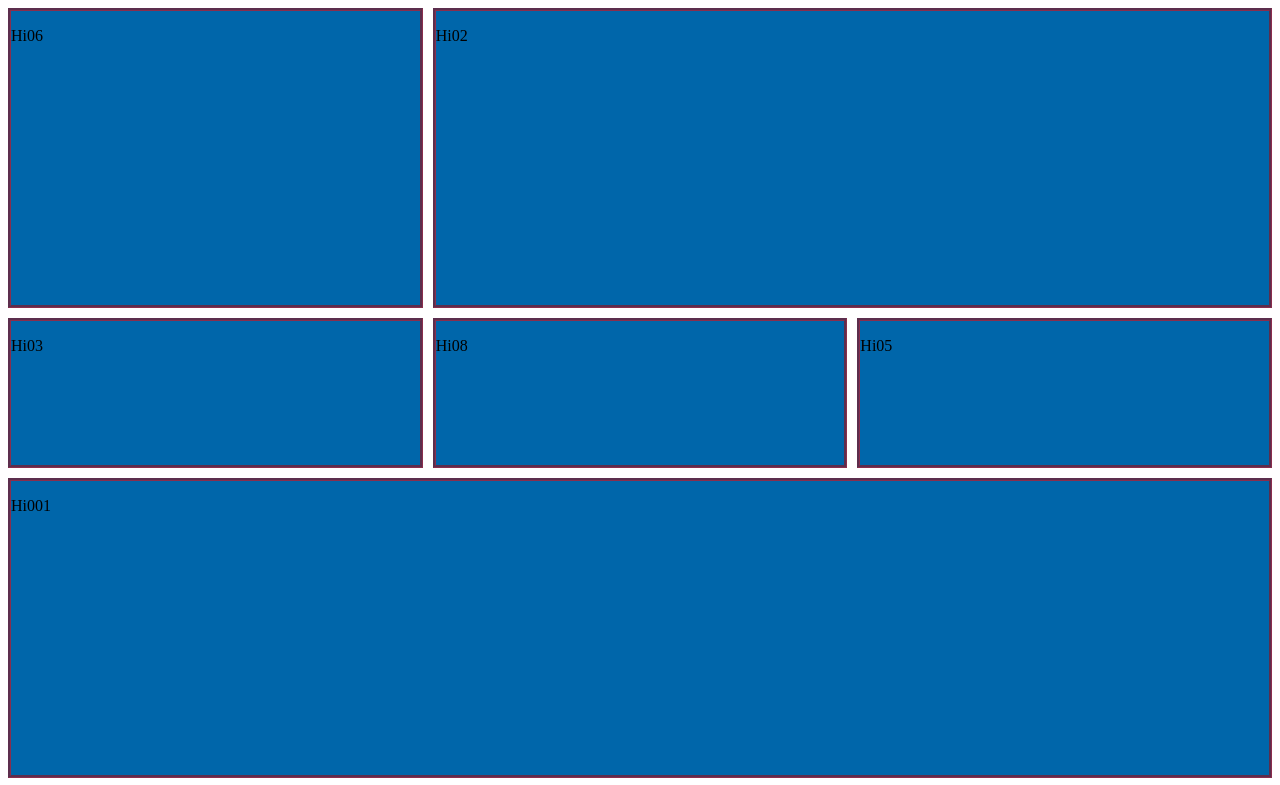
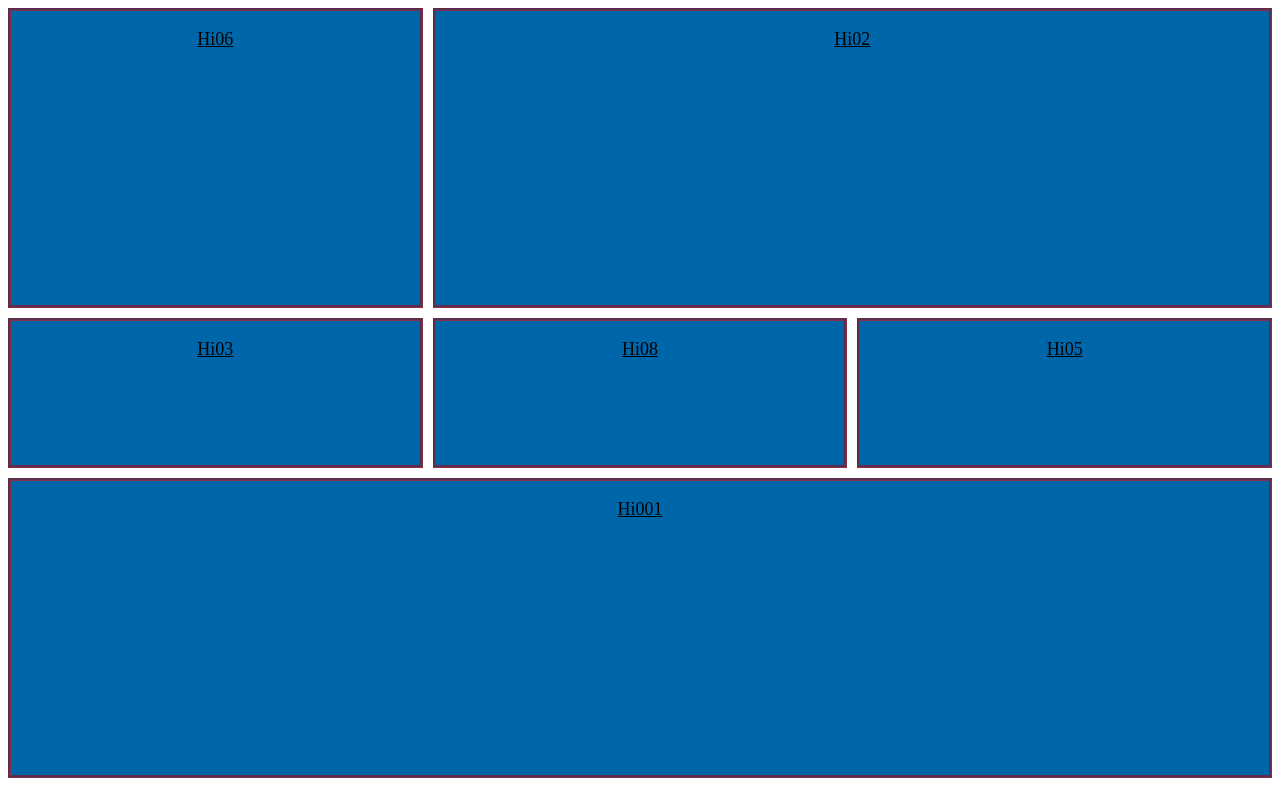
Before and after one commit to Wisdom-commits/Wisdom, a plain HTML site: page grid.html in a window 1280 px wide. Shown: the top 785 px of the page. Drawn offline with Linux system fonts and the light colour scheme.

Commit message:
made some changes

```diff
--- a/grid.html
+++ b/grid.html
@@ -16,6 +16,9 @@
         main section{
             background-color: #06a;
             border: 3px groove rgba(255, 0, 0, 0.541);
+            text-align: center;
+            font-size: large;
+            text-decoration: underline;
         }
         .old001{
             grid-row: 3/4;
```
